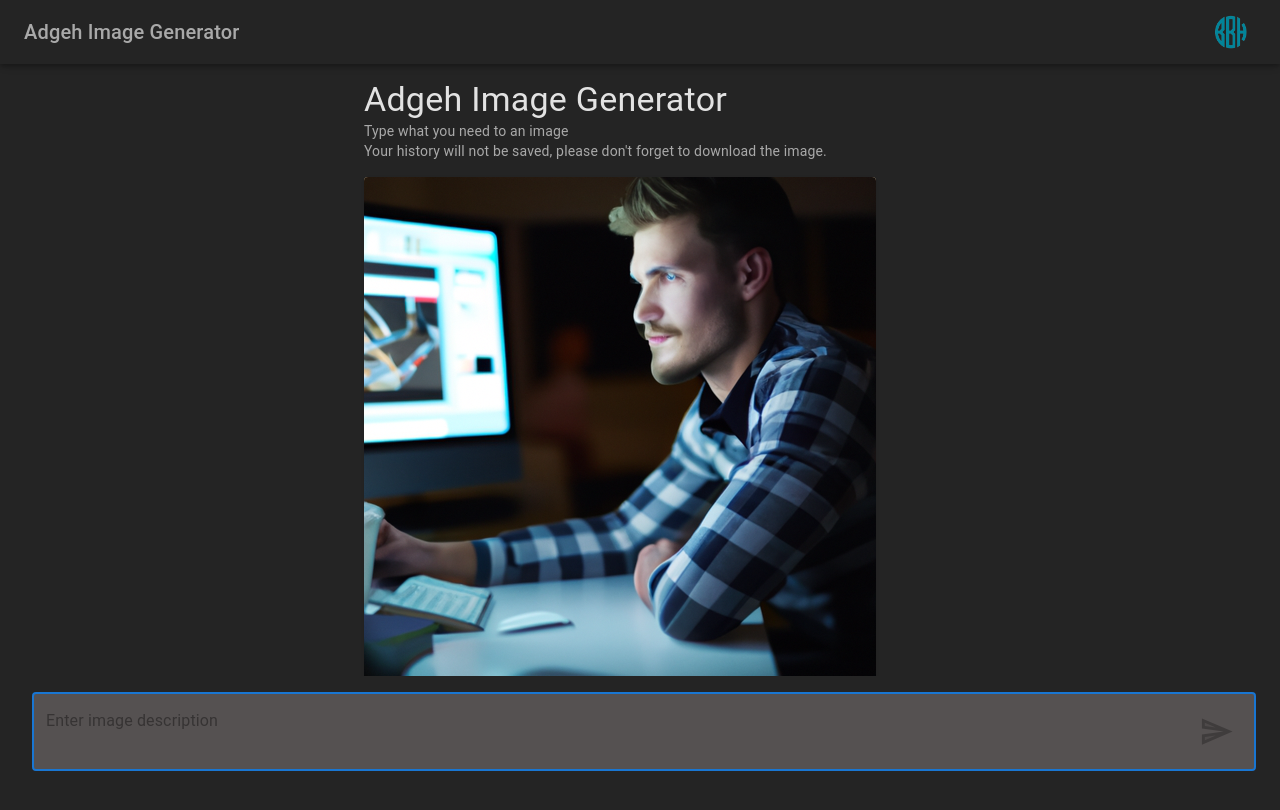
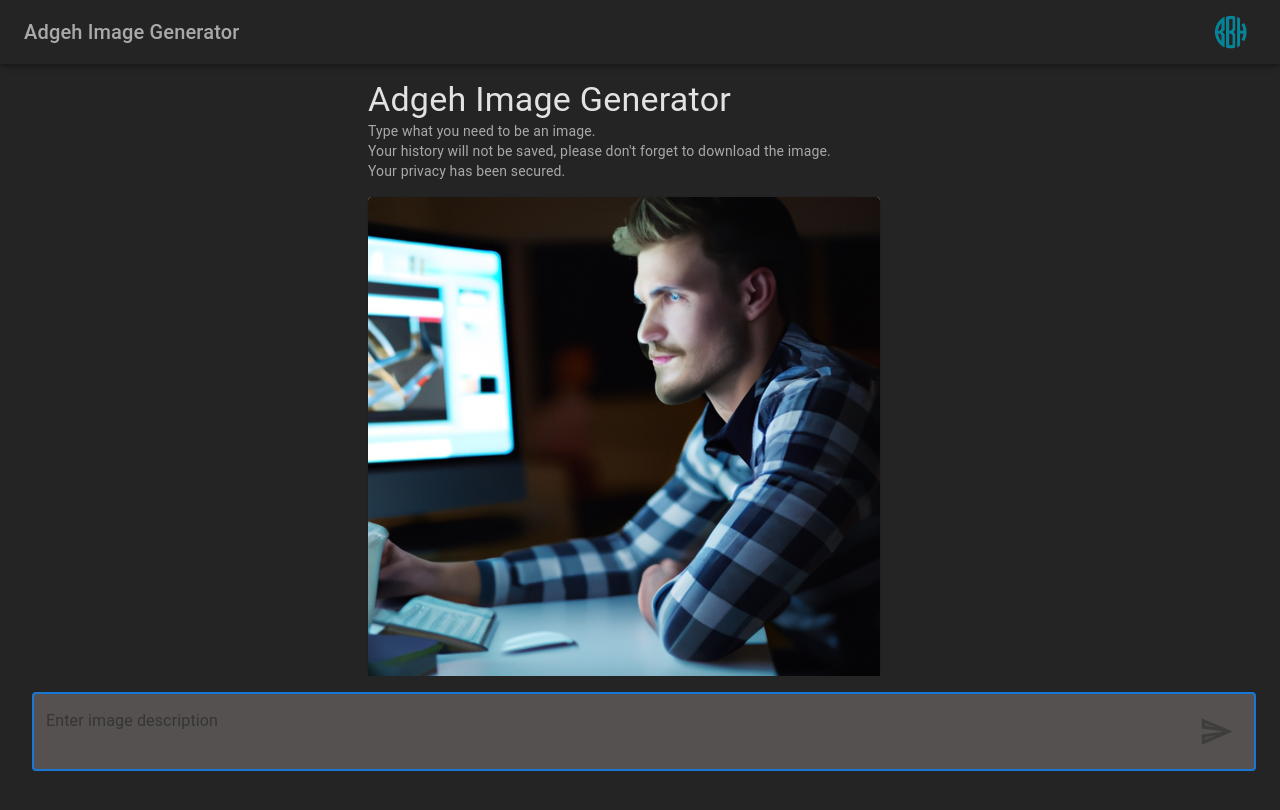
Before and after one commit to adgehbirhane/image-generator, a React (Vite) app: page / in a window 1280 px wide. Shown: the top 810 px of the page. Built offline with nearby package versions, Linux system fonts and the light colour scheme.

Commit message:
code refactor

```diff
--- a/src/App.tsx
+++ b/src/App.tsx
@@ -78,6 +78,7 @@ function App() {
           overflow: "scroll",
           height: "85vh",
           mt: "6.7vh",
+          ml: 1,
           mr: 5,
           mb: 15,
         }}
@@ -95,11 +96,14 @@ function App() {
                 <Box sx={{ mt: "5%" }}>
                   <Typography variant="h4">Adgeh Image Generator</Typography>
                   <Typography variant="body2" color="darkGrey">
-                    Type what you need to an image
+                    Type what you need to be an image.
                   </Typography>
                   <Typography variant="body2" color="darkGrey">
                     Your history will not be saved, please don't forget to
                     download the image.
+                  </Typography>
+                  <Typography variant="body2" color="darkGrey">
+                    Your privacy has been secured.
                   </Typography>
                   <ImageCard
                     key="1"
```
